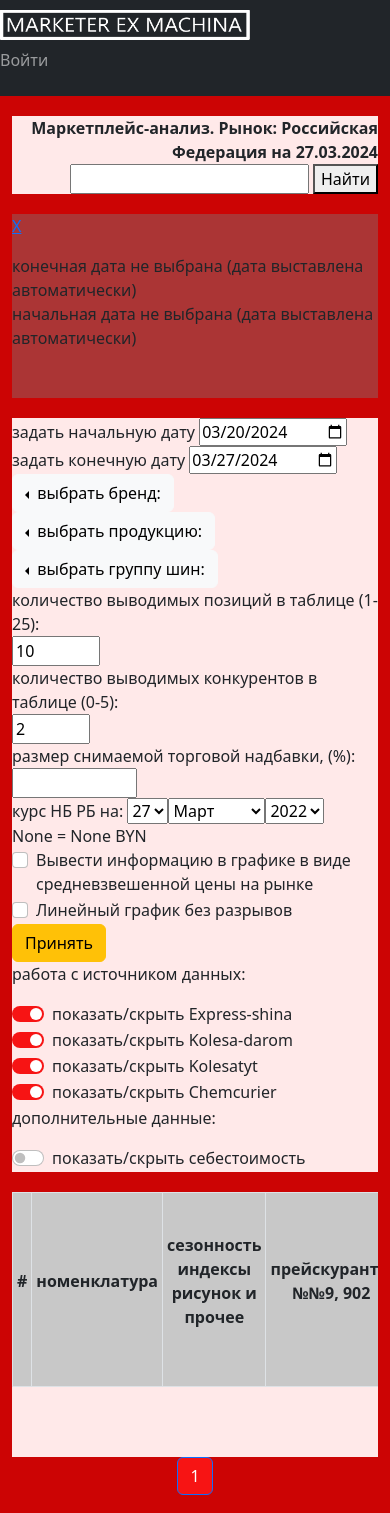
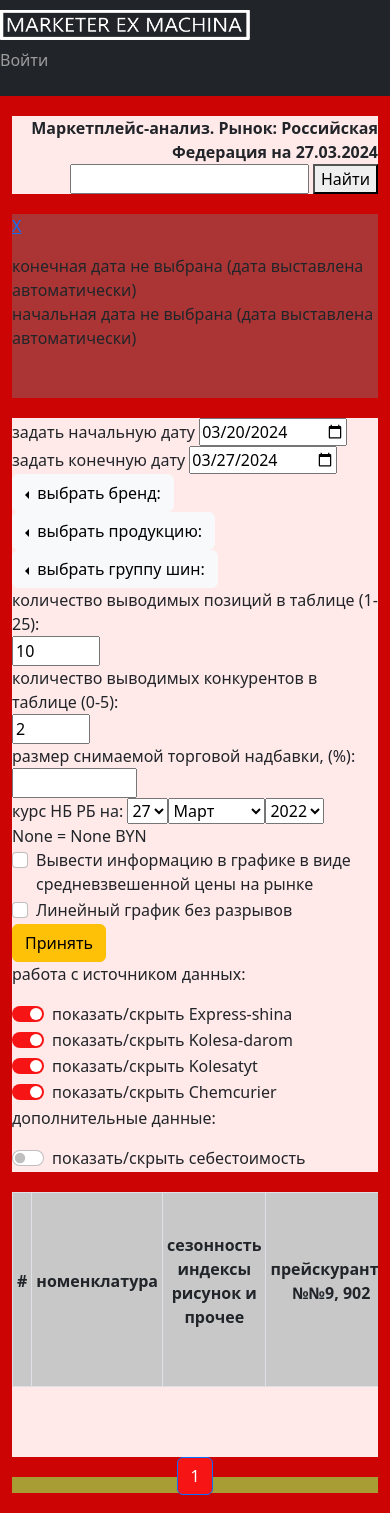
Before and after one commit to club11/TyreSellManagment, a Django app: page /prices/prices_russia in a window 390 px wide. Shown: the top 1513 px of the page. Run offline with Django 4.2, Linux system fonts and the light colour scheme; data comes from the database, SQL or seed files in the repository; data that the repository does not hold is empty; parts of the project's set-up code (start-up, migrations or seed data) failed here and were passed over; some libraries are stand-ins or nearby versions.

Commit message:
10.02/2024 - return to host 97.56

```diff
--- a/src/prices/templates/prices/comparative_prices_russia.html
+++ b/src/prices/templates/prices/comparative_prices_russia.html
@@ -677,6 +677,7 @@
                         //gridlines:{color: 'blue'}, // цвет полос оси У
                         format: '0',  // '0.00',       //format: '#'                    // 2 знака поле запятой            // КОСТЫЛЬ - НО РАБОЧИЙ! ФОРМАТ ЧИСЕЛ В ТАБЛИЦЕ
                         title:'RUB',
+                      //  textPosition: 'out',
                       },
                       hAxis: {
                           format: 'dd.MM.Y',
--- a/src/templates/base.html
+++ b/src/templates/base.html
@@ -218,11 +218,11 @@
             background-color: #524e4e;
           }
 
-          .el-6mobile {
+          .el-6 {
             grid-column: 1 / span 2;
             grid-row: 6;
             width: auto;
-            background-color: #16d14b;
+            background-color: #A89C35;
           }
           .el-7 {
             grid-column: 1 / span 2;
```
